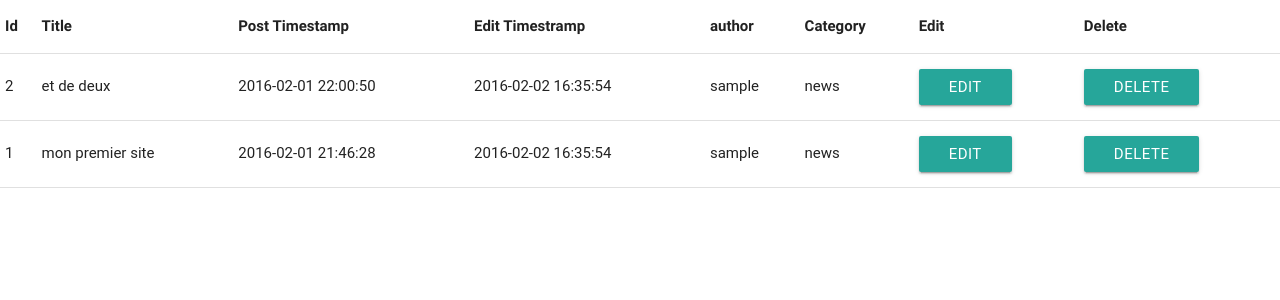
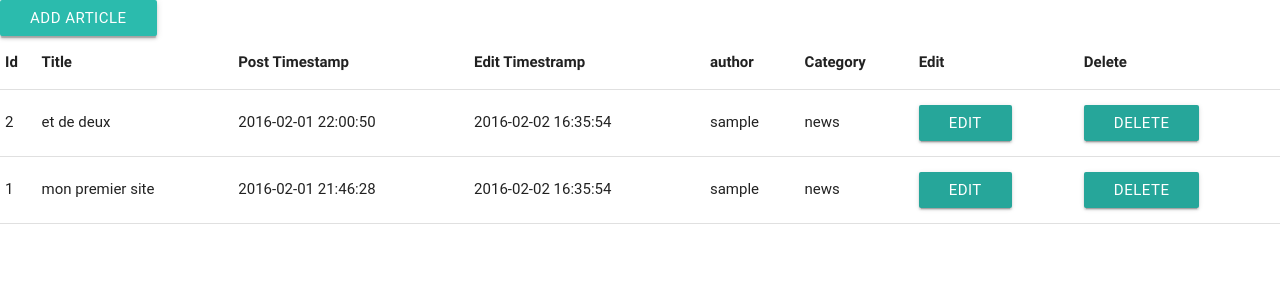
Before and after one commit to teclas07/siteCV, a PHP site: page /admin/articles.php in a window 1280 px wide. Shown: the top 300 px of the page. Run offline with PHP 8.4, Linux system fonts and the light colour scheme; data comes from the database, SQL or seed files in the repository; tables that the repository leaves empty hold one stand-in row (values such as "Sample post"); some libraries are stand-ins or nearby versions; some web fonts are replaced.

Commit message:
Article
adding "adding, delete and adding article"

```diff
--- a/admin/add-article.php
+++ b/admin/add-article.php
@@ -3,8 +3,8 @@ require '../lib/autoload.php';
 
   $db = DBFactory::getMysqlConnectionWithPDO();
   $ArticleManager = new ArticleManagerPDO($db);
+  $article = new Article();
 
-  $article = new Article();
   if(isset($_GET['edit'])) {
     $article = $ArticleManager->getUnique($_GET['edit']);
   }
@@ -34,7 +34,7 @@ require '../lib/autoload.php';
       <form class="col s12" action="articles.php" method="post">
         <div class="row">
           <div class="input-field col s6">
-            <input id="title" type="text" class="validate" value="<?php print_r($article->getTitle());?>">
+            <input id="title" name="title" type="text" class="validate" value="<?php print_r($article->getTitle());?>">
             <label for="title">Title</label>
           </div>
         </div>
@@ -46,7 +46,7 @@ require '../lib/autoload.php';
         </div>
         <div class="row">
           <div class="input-field col s6">
-            <button type="submit" class="waves-effect waves-light btn">Enregistrer</button>
+            <button type="submit" class="waves-effect waves-light btn" name="<?php isset($_GET['edit']) ? print_r('edit'): print_r('add') ?>" value="<?php print_r($article->getArticleId());?>">Enregistrer</button>
           </div>
         </div>
       </form>
--- a/admin/articles.php
+++ b/admin/articles.php
@@ -5,17 +5,32 @@ require '../lib/autoload.php';
   $db = DBFactory::getMysqlConnectionWithPDO();
   $ArticleManager = new ArticleManagerPDO($db);
   $AuthorManager = new AuthorManagerPDO($db);
+  $article = new Article();
 
   if (isset($_GET['delete'])) {
     $ArticleManager->delete($_GET['delete']);
   }
-  if (isset($_GET['add'])) {
-    $article = new Article();
 
-    $article->setTitle();
-    $article->setContent();
+  if (isset($_POST['add'])) {
+    $article->setTitle($_POST['title']);
+    $article->setContent($_POST['content']);
+    $article->setAuthorId(1);
+    $article->setAuthorId(1);
 
-    $articleManager->add($article);
+    try {
+      $ArticleManager->save($article);
+    } catch (Exception $e) {
+      echo($e->getMessage());
+    }
+  }
+
+  if (isset($_POST['edit'])) {
+    $article = $ArticleManager->getUnique($_POST['edit']);
+    if (empty($article->getErrors())) {
+      $ArticleManager->save($article);
+    } else {
+      echo($article->getErrors());
+    }
   }
 ?>
 <!DOCTYPE html>
@@ -38,6 +53,7 @@ require '../lib/autoload.php';
   <script src="https://cdnjs.cloudflare.com/ajax/libs/materialize/0.97.5/js/materialize.min.js"></script>
 
   <main>
+    <a href="add-article.php" class="waves-effect waves-light btn">Add article</a>
     <table>
         <thead>
           <tr>
@@ -64,7 +80,7 @@ require '../lib/autoload.php';
             <td><?php print_r($article->getEditTimestamp());?></td>
             <td><?php print_r($author->getUsername());?></td>
             <td>news</td>
-            <td><a class="waves-effect waves-light btn">Edit</a></td>
+            <td><form action="add-article.php"><button class="waves-effect waves-light btn" name="edit" value="<?php print_r($article->getArticleId());?>">Edit</button></form></td>
             <td><form action="articles.php"><button class="waves-effect waves-light btn" name="delete" value="<?php print_r($article->getArticleId());?>">Delete</button></form></td>
           </tr>
           <?php
--- a/lib/Article.php
+++ b/lib/Article.php
@@ -1,7 +1,7 @@
 <?php
 	class Article {
 		protected $errors = [],
-							$artilce_id,
+							$article_id,
 							$title,
 							$content,
 							$post_timestamp,
@@ -32,6 +32,14 @@
 			}
 		}
 
+		public function isnew() {
+			return empty($this->article_id);
+		}
+
+		public function isValid() {
+			return !(empty($this->author_id) || empty($this->title) || empty($this->content));
+		}
+
 		public function setArticleId($artilceId) {
 			$this->article_id = (int) $articleId;
 		}
@@ -58,6 +66,10 @@
 
 		public function setEditTimestamp(DateTime $editTimespam) {
 			$this->edit_timestamp = $editTimespam;
+		}
+
+		public function setCategoryId($categoryId) {
+			$this->category_id = $categoryId;
 		}
 
 		public function setAuthorId($authorId) {
@@ -88,6 +100,10 @@
 			return $this->edit_timestamp;
 		}
 
+		public function getCategoryId() {
+			return $this->category_id;
+		}
+
 		public function getAuthorId() {
 			return $this->author_id;
 		}
--- a/lib/ArticleManagerPDO.php
+++ b/lib/ArticleManagerPDO.php
@@ -11,9 +11,9 @@ class ArticleManagerPDO extends ArticleManager
   {
     $query = $this->db->prepare('INSERT INTO article SET author_id = :author_id, title = :title, content = :content, post_timestamp = NOW()');
 
-    $query->bindValue(':title', $article->title());
-    $query->bindValue(':author_id', $article->author_id());
-    $query->bindValue(':content', $article->content());
+    $query->bindValue(':title', $article->getTitle());
+    $query->bindValue(':author_id', $article->getAuthorId());
+    $query->bindValue(':content', $article->getContent());
 
     $query->execute();
   }
@@ -66,10 +66,10 @@ class ArticleManagerPDO extends ArticleManager
   {
     $query = $this->db->prepare('UPDATE article SET author_id = :author_id, title = :title, content = :content, edit_timestamp = NOW() WHERE article_id = :article_id');
 
-    $query->bindValue(':title', $article->title());
-    $query->bindValue(':author_id', $article->author_id());
-    $query->bindValue(':content', $article->content());
-    $query->bindValue(':article_id', $article->article_id(), PDO::PARAM_INT);
+    $query->bindValue(':title', $article->getTitle());
+    $query->bindValue(':author_id', $article->getAuthorId());
+    $query->bindValue(':content', $article->getContent());
+    $query->bindValue(':article_id', $article->getArticleId(), PDO::PARAM_INT);
 
     $query->execute();
   }
```
